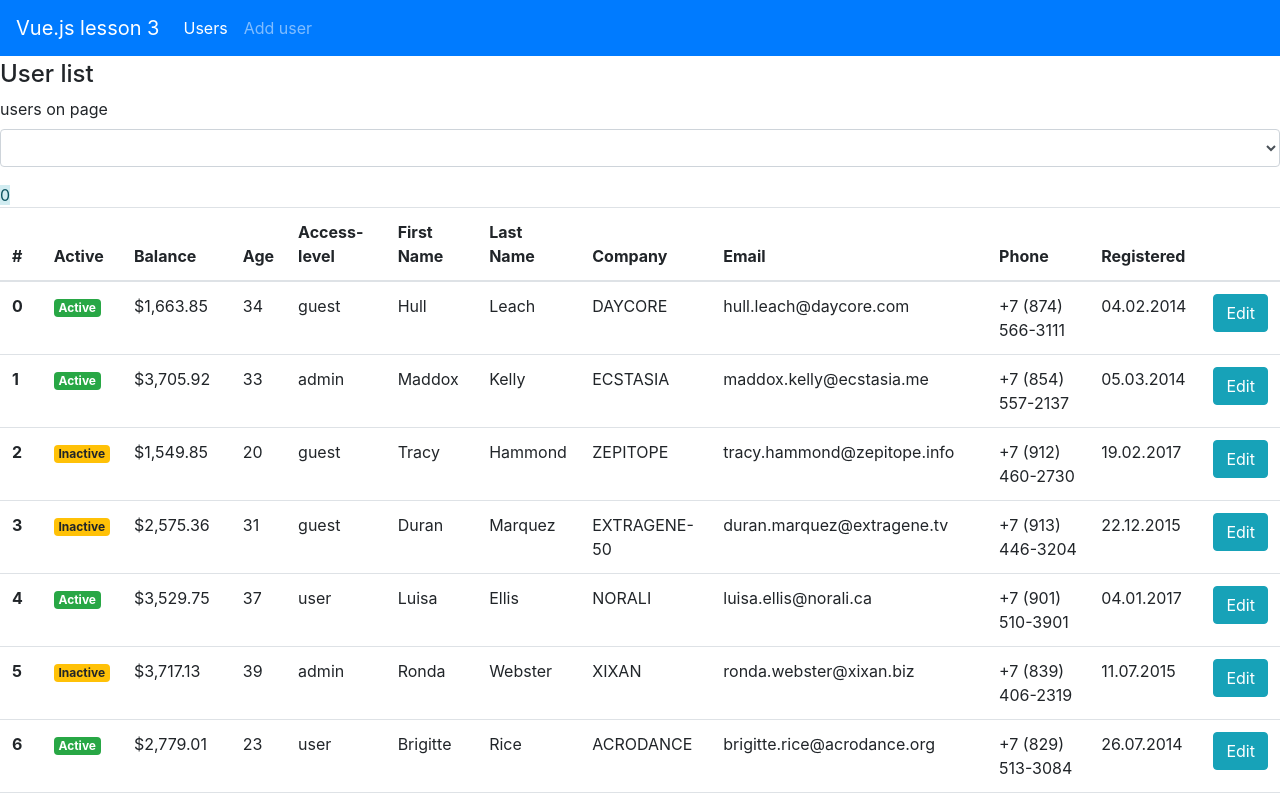
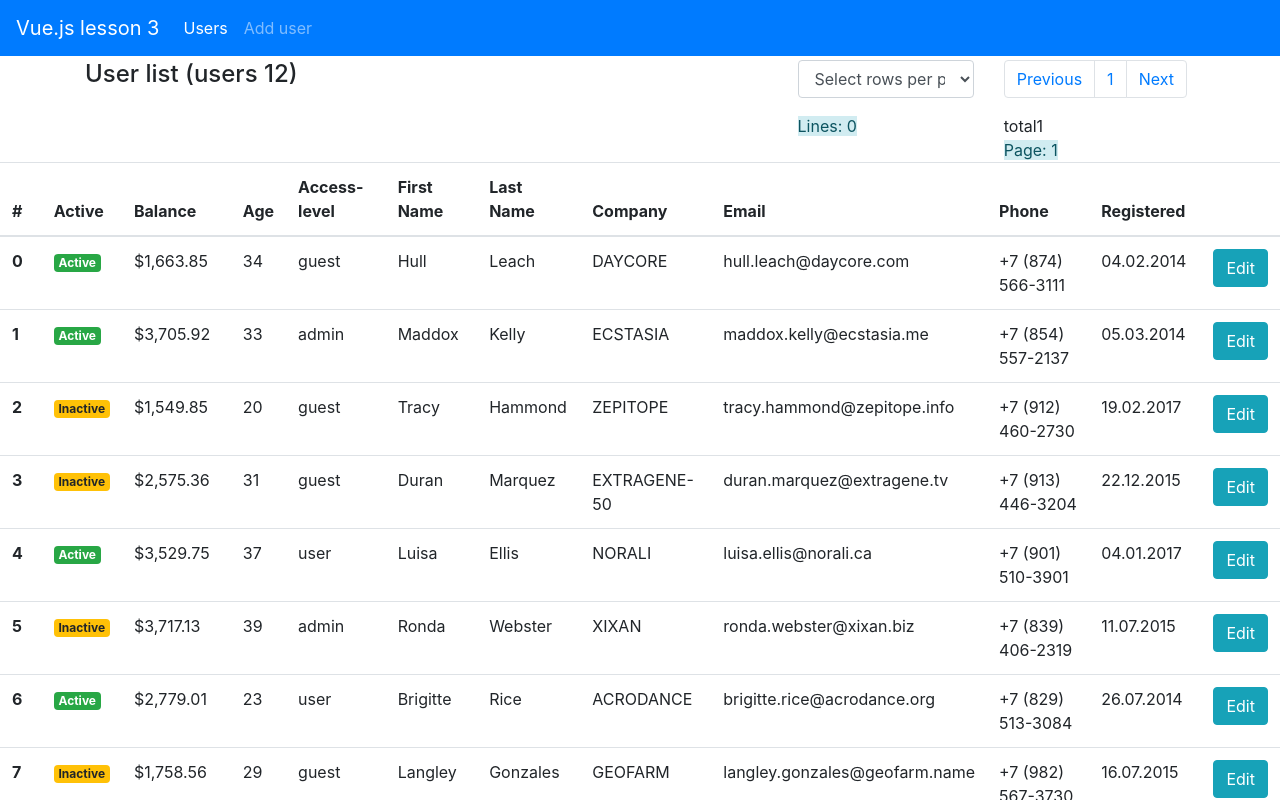
Before and after one commit to glebec-v/vue-lessons-js, a Vue app: page /users in a window 1280 px wide. Shown: the top 800 px of the page. Built offline with nearby package versions, Linux system fonts and the light colour scheme; data requests are answered from the project's data file.

Commit message:
home-task-4 added pagination itself

```diff
--- a/src/components/ListControls.vue
+++ b/src/components/ListControls.vue
@@ -1,30 +1,40 @@
 <template>
-    <div>
-        <paginator-settings v-on:usersonpage="settingsHandler"></paginator-settings>
-        <span class="alert-info">{{ paginator.lines }}</span>
+    <div class="container">
+        <div class="row justify-content-end">
+            <div class="col-3">
+                <paginator-lines v-model.number="linesPerPage"></paginator-lines>
+                <span class="alert-info">Lines: {{ linesPerPage }}</span>
+            </div>
+            <div class="col-3">
+                <paginator-page v-bind:total="pagesTotal" v-model="pageNumber"></paginator-page>
+                <span class="alert-info">Page: {{ pageNumber }}</span>
+            </div>
+        </div>
     </div>
 </template>
 
 <script>
-    const paginator = {}; // todo import
-    import paginatorSettings from '@/components/PaginatorSettings'
     export default {
         name: "list-controls",
         components: {
-            'paginator-controls': paginator,
-            'paginator-settings': paginatorSettings
+            'paginator-page': () => import('@/components/PaginatorPage'),
+            'paginator-lines': () => import('@/components/PaginatorLinesOnPage')
+        },
+        props: {
+            rows: {
+                type: Number,
+                required: true
+            }
         },
         data() {
             return {
-                paginator: {
-                    lines: 0,
-                    page: 0
-                }
+                linesPerPage: 0,
+                pageNumber: 0,
             }
         },
-        methods: {
-            settingsHandler: function (eventData) {
-                this.paginator.lines = eventData.lines;
+        computed: {
+            pagesTotal: function () {
+                return this.linesPerPage === 0 ? 1 : Math.ceil(this.rows/this.linesPerPage);
             }
         }
     }
--- /dev/null
+++ b/src/components/PaginatorLinesOnPage.vue
@@ -0,0 +1,36 @@
+<template>
+    <div class="form-group">
+        <select class="form-control" v-on:input="inputHandler($event.target.value)">
+            <option v-for="option in options" v-bind:value="option.value">
+                {{ option.text }}
+            </option>
+        </select>
+    </div>
+</template>
+
+<script>
+    export default {
+        name: 'paginator-settings',
+        data() {
+            return {
+                options: [
+                    { text: 'Select rows per page', value: '0' },
+                    { text: '3 lines on page', value: '3' },
+                    { text: '5 lines on page', value: '5' },
+                    { text: '15 lines on page', value: '15' },
+                    { text: '25 lines on page', value: '25' },
+                    { text: '50 lines on page', value: '50' },
+                ]
+            }
+        },
+        methods: {
+            inputHandler: function (value) {
+                this.$emit('input', value);
+            }
+        }
+    }
+</script>
+
+<style scoped>
+
+</style>
--- /dev/null
+++ b/src/components/PaginatorPage.vue
@@ -0,0 +1,43 @@
+<template>
+    <div>
+        <nav aria-label="Page navigation example">
+            <ul class="pagination">
+                <li class="page-item"><a class="page-link" href="#">Previous</a></li>
+                <li class="page-item" v-for="page in total">
+                    <a class="page-link" href="#" v-on:click="selectHandler( page )">{{ page }}</a>
+                </li>
+                <li class="page-item"><a class="page-link" href="#">Next</a></li>
+            </ul>
+        </nav>
+        <div>total{{ total }}</div>
+    </div>
+</template>
+
+<script>
+    export default {
+        name: "paginator-page",
+        props: {
+            total: {
+                type: Number,
+                required: true
+            }
+        },
+        data() {
+            return {
+                pageSelected: 1
+            };
+        },
+        methods: {
+            selectHandler: function (page) {
+                this.$emit('input', page);
+            }
+        },
+        mounted: function () {
+            this.selectHandler(this.pageSelected);
+        }
+    }
+</script>
+
+<style scoped>
+
+</style>
--- a/src/components/PaginatorSettings.vue
+++ /dev/null
@@ -1,32 +0,0 @@
-<template>
-    <div class="form-group">
-        <label for="pageSettings">users on page</label>
-        <select class="form-control" id="pageSettings" v-model="selected" v-on:input="onSelected($event.target.value)">
-            <option value="5">5</option>
-            <option value="10">10</option>
-            <option value="25">25</option>
-            <option value="50">50</option>
-        </select>
-    </div>
-</template>
-
-<script>
-    export default {
-        name: 'paginator-settings',
-        data() {
-            return {
-                selected: ''
-            }
-        },
-        methods: {
-            onSelected: function (value) {
-                console.log(value);
-                this.$emit('usersonpage', { lines: value });
-            }
-        }
-    }
-</script>
-
-<style scoped>
-
-</style>
--- a/src/pages/userList.vue
+++ b/src/pages/userList.vue
@@ -1,11 +1,19 @@
 <template>
     <div>
-        <h4 class="align-content-start">User list</h4>
-        <div v-if="!userList">
-            <p class="alert-info">Loading...</p>
+        <div class="container">
+            <div class="row">
+                <div class="col-3">
+                    <h4>User list (users {{ userList.length }})</h4>
+                </div>
+                <div class="col-9" v-if="!userList">
+                    <p class="alert-info">Loading...</p>
+                </div>
+                <div class="col-9" v-else>
+                    <list-controls v-bind:rows="userList.length"></list-controls>
+                </div>
+            </div>
         </div>
-        <div v-else>
-            <list-controls class="align-middle"></list-controls>
+        <div>
             <user-list v-bind:users="userList" v-on:edit="editRequestHandler"></user-list>
         </div>
     </div>
```
